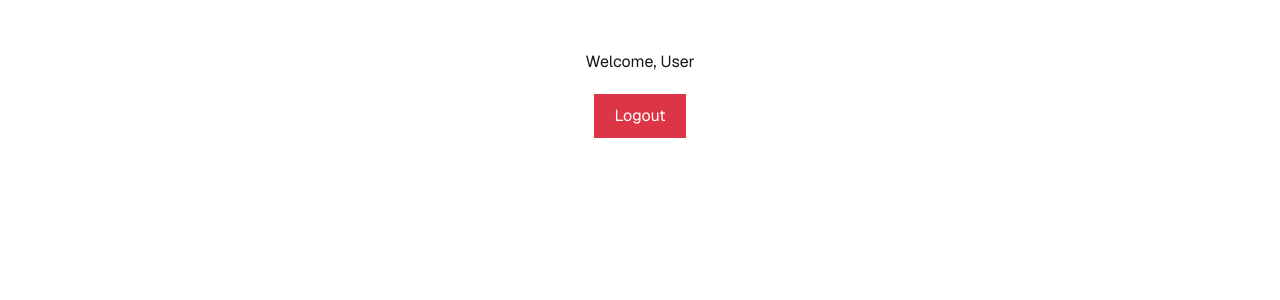
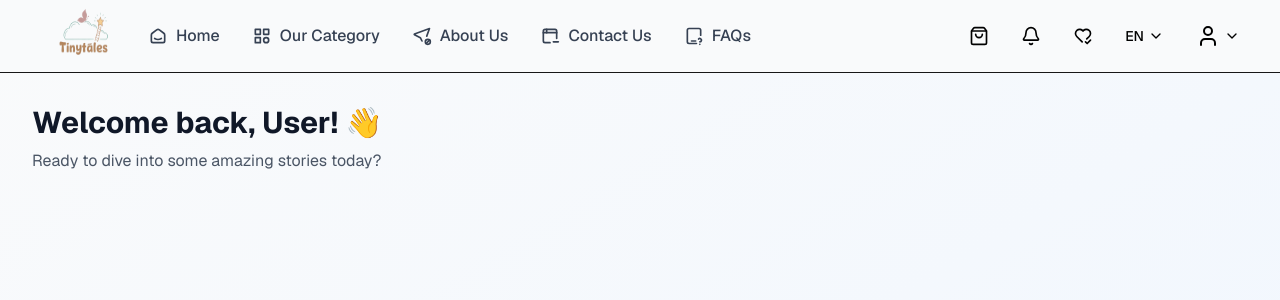
Before and after one commit to mohamed-samir-dev/Next.js-auth-dashboard, a Next.js app: page /dashboard in a window 1280 px wide. Shown: the top 300 px of the page. Built offline with nearby package versions, Linux system fonts and the light colour scheme; no server answers; sample sign-in values are in the browser's storage.

Commit message:
feat: implement comprehensive dashboard architecture

```diff
--- a/app/dashboard/page.tsx
+++ b/app/dashboard/page.tsx
@@ -1,24 +1,16 @@
 'use client';
 
-import { useState, useEffect } from 'react';
+import { useState, useEffect, useCallback } from 'react';
 import { useRouter } from 'next/navigation';
+import Navigation from '../components/navigation/Navigation';
+import DashboardContent from '../components/DashboardContent';
 
 export default function Dashboard() {
   const router = useRouter();
   const [userName, setUserName] = useState('');
   const [loading, setLoading] = useState(true);
 
-  useEffect(() => {
-    const token = localStorage.getItem('auth_token');
-    if (!token) {
-      router.push('/auth/login');
-      return;
-    }
-
-    fetchUserData(token);
-  }, [router]);
-
-  const fetchUserData = async (token: string) => {
+  const fetchUserData = useCallback(async (token: string) => {
     try {
       const response = await fetch('/api/auth/user-data', {
         headers: {
@@ -40,7 +32,17 @@ export default function Dashboard() {
     } finally {
       setLoading(false);
     }
-  };
+  }, [router]);
+
+  useEffect(() => {
+    const token = localStorage.getItem('auth_token');
+    if (!token) {
+      router.push('/auth/login');
+      return;
+    }
+
+    fetchUserData(token);
+  }, [router, fetchUserData]);
 
   const handleLogout = () => {
     localStorage.removeItem('auth_token');
@@ -49,21 +51,19 @@ export default function Dashboard() {
 
   if (loading) {
     return (
-      <div style={{ padding: '50px', textAlign: 'center' }}>
-        <p>Loading...</p>
+      <div className="min-h-screen flex items-center justify-center bg-linear-to-br from-gray-50 to-blue-50">
+        <div className="text-center">
+          <div className="w-16 h-16 border-4 border-blue-500 border-t-transparent rounded-full animate-spin mx-auto mb-4"></div>
+          <p className="text-gray-600 font-medium">Loading your dashboard...</p>
+        </div>
       </div>
     );
   }
 
   return (
-    <div style={{ padding: '50px', textAlign: 'center' }}>
-      <h1>Welcome, {userName}</h1>
-      <button
-        onClick={handleLogout}
-        style={{ padding: '10px 20px', backgroundColor: '#dc3545', color: 'white', border: 'none', cursor: 'pointer', marginTop: '20px' }}
-      >
-        Logout
-      </button>
+    <div className="min-h-screen bg-gray-50">
+      <Navigation userName={userName} onLogout={handleLogout} />
+      <DashboardContent userName={userName} />
     </div>
   );
 }
```
